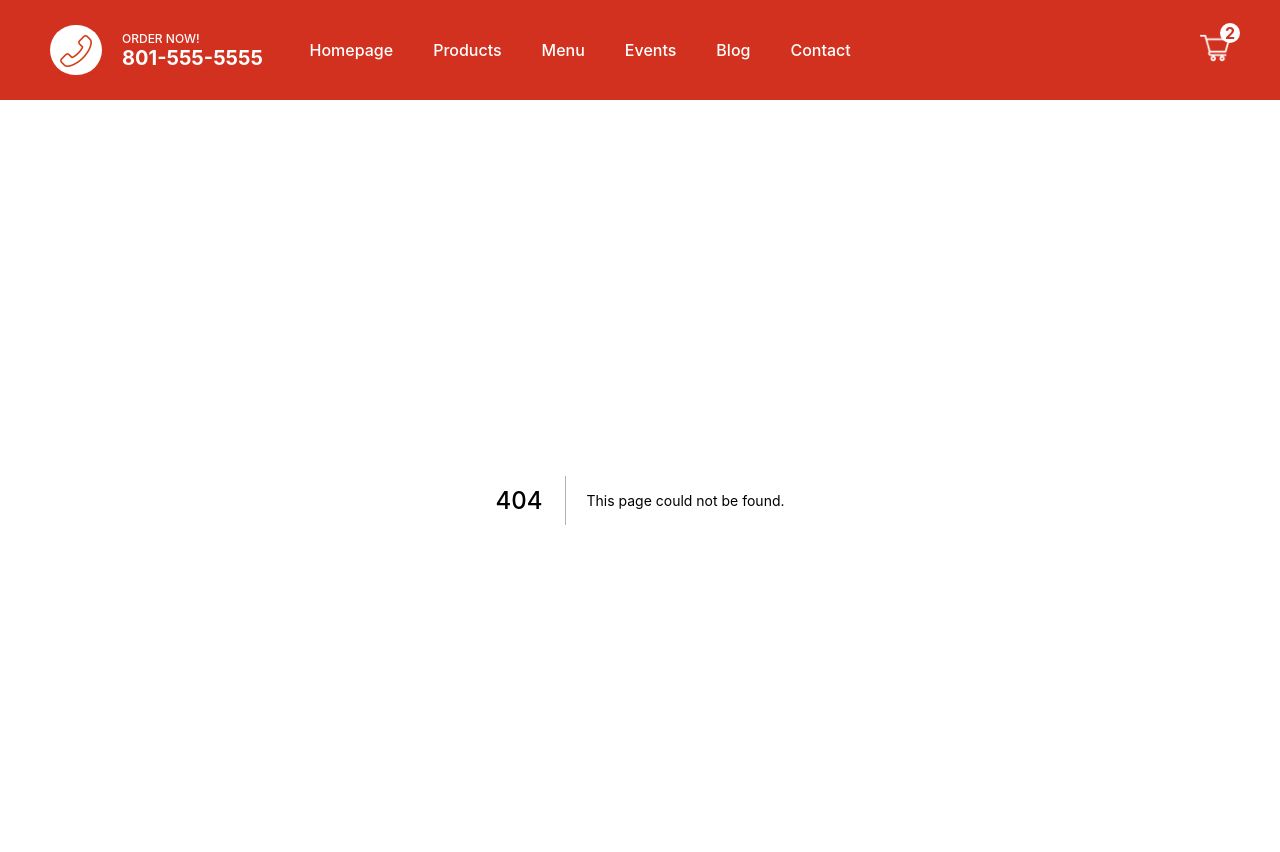
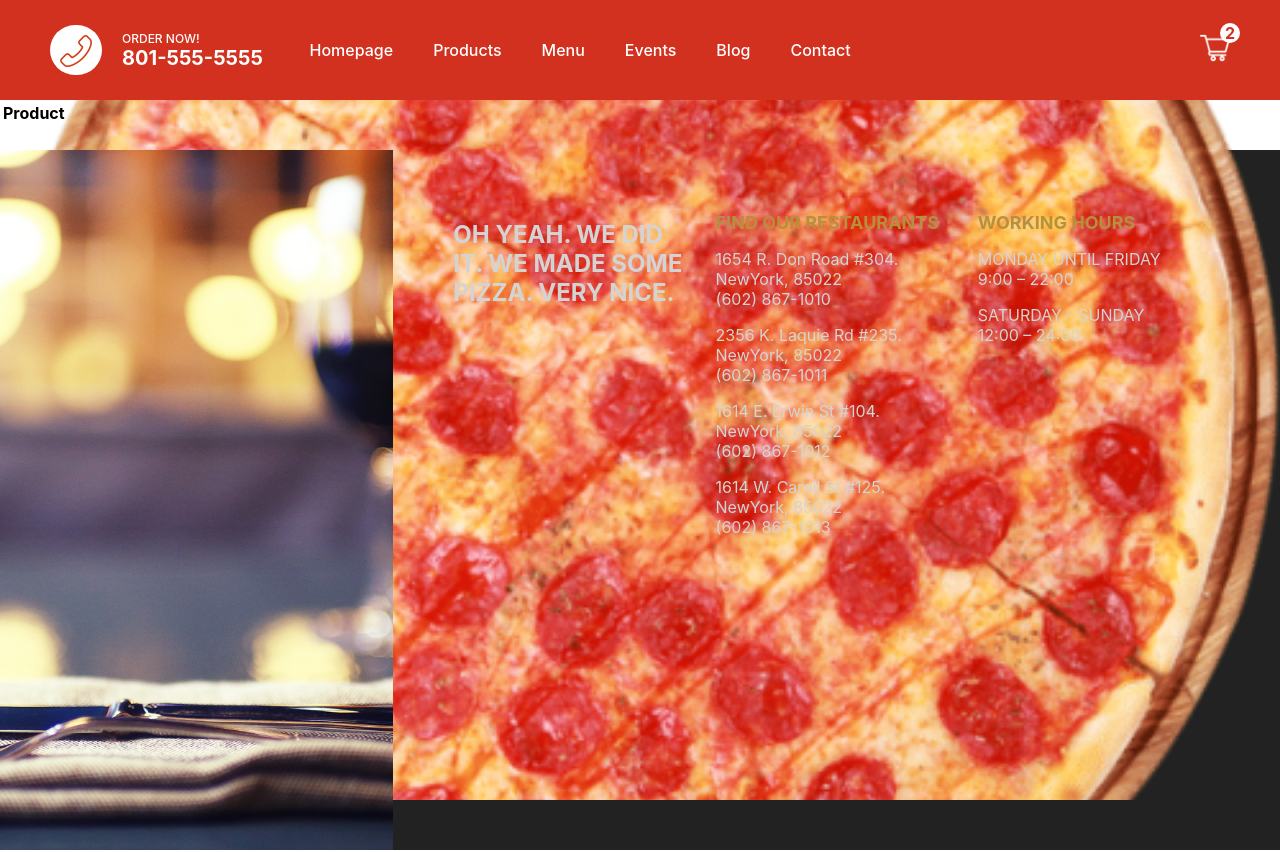
Before and after one commit to grantgariepy/react-next-food-app, a Next.js app: page /cart in a window 1280 px wide. Before the commit this address had no page. Shown: the top 852 px of the page. Built offline with nearby package versions, Linux system fonts and the light colour scheme.

Commit message:
adding cart page

```diff
--- /dev/null
+++ b/pages/cart.jsx
@@ -0,0 +1,48 @@
+import styles from "../styles/Cart.module.css";
+import Image from "next/image";
+
+const Cart = () => {
+    return (
+        <div className={styles.container}>
+            <div className={styles.left}>
+                <table className={styles.table}>
+                    <tr className={styles.tr}>
+                        <th>Product</th>
+                        <th>Name</th>
+                        <th>Extras</th>
+                        <th>Price</th>
+                        <th>Quantity</th>
+                        <th>Total</th>
+                    </tr>
+                    <tr>
+                        <td>
+                            <div className={styles.imgContainer}>
+                                <Image src="/img/pizza.png" layout="fill" objectFit="cover" alt="" />
+                            </div>
+                        </td>
+                        <td>
+                            <span className={styles.name}>CORALZO</span>
+                        </td>
+                        <td>
+                            <span className={styles.extras}>
+                                Double Ingredients, spicy sauce
+                            </span>
+                        </td>
+                        <td>
+                            <span className={styles.price}>$19.99</span>
+                        </td>
+                        <td>
+                            <span className={styles.quantity}>2</span>
+                        </td>
+                        <td>
+                            <span className={styles.total}>$39.80</span>
+                        </td>
+                    </tr>
+                </table>
+            </div>
+            <div className={styles.right}></div>
+        </div>
+    )
+}
+
+export default Cart
```
Also changed, not shown: 1 other file (tests, documents, lock files or other folders).
